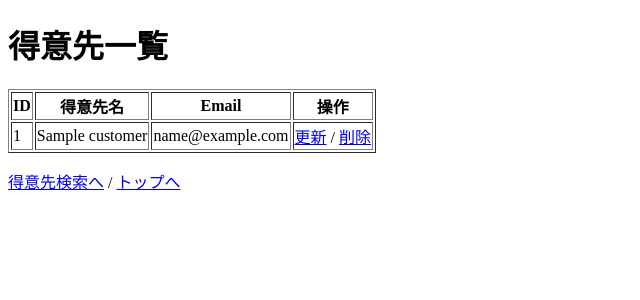
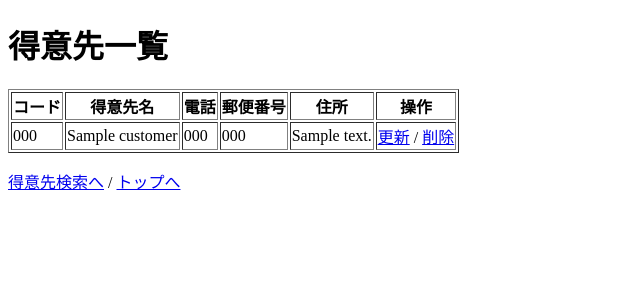
Before and after one commit to ibuki1204/django_system, a Django app: template django_project/psys/templates/psys/customer_list.html in a window 1280 px wide. Shown: the top 300 px of the page, without its empty margins (0-640 px from the left). Run offline with Django 4.2, Linux system fonts and the light colour scheme; the template is opened without the code that fills it: most values are stand-ins (such as "Sample title", 1, 10 or a date in 2020).

Commit message:
customer_list書き換え

```diff
--- a/django_project/psys/templates/psys/customer_list.html
+++ b/django_project/psys/templates/psys/customer_list.html
@@ -13,24 +13,28 @@
 
 <table border="1">
   <tr>
-    <th>ID</th>
+    <th>コード</th>
     <th>得意先名</th>
-    <th>Email</th>
+    <th>電話</th>
+    <th>郵便番号</th>
+    <th>住所</th>
     <th>操作</th>
   </tr>
   {% for c in customers %}
   <tr>
-    <td>{{ c.customer_id }}</td>
+    <td>{{ c.customer_code }}</td>
     <td>{{ c.customer_name }}</td>
-    <td>{{ c.email }}</td>
+    <td>{{ c.customer_telno }}</td>
+    <td>{{ c.customer_postalcode }}</td>
+    <td>{{ c.customer_address }}</td>
     <td>
-      <a href="/customer/update/{{ c.customer_id }}/">更新</a> /
-      <a href="/customer/delete/{{ c.customer_id }}/" onclick="return confirm('本当に削除しますか？')">削除</a>
+      <a href="/customer/update/{{ c.customer_code }}/">更新</a> /
+      <a href="/customer/delete/{{ c.customer_code }}/" onclick="return confirm('本当に削除しますか？')">削除</a>
     </td>
-
   </tr>
   {% endfor %}
 </table>
+
 
 <p>
   <a href="/customer/search/">得意先検索へ</a> /
```
